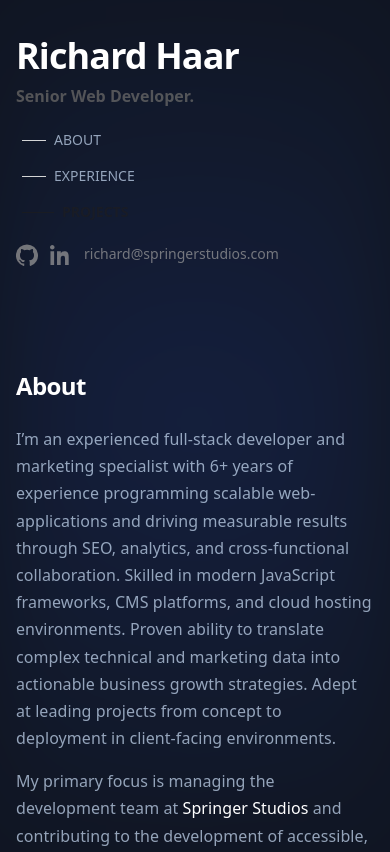
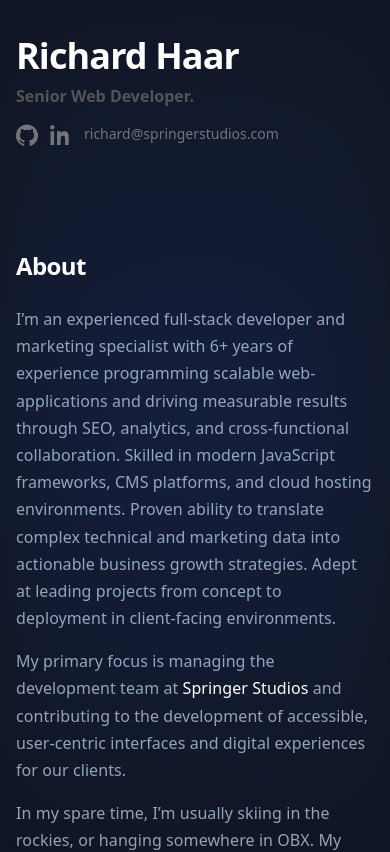
Before and after one commit to itsrichardhaar/Dev-Portfolio-II, a Next.js app: page / in a window 390 px wide. Shown: the top 852 px of the page. Built offline with nearby package versions, Linux system fonts and the light colour scheme.

Commit message:
Hide nav on mobile

```diff
--- a/components/LeftSticky.tsx
+++ b/components/LeftSticky.tsx
@@ -37,7 +37,7 @@ export default function LeftSticky({
       </div>
 
       {/* Scrollspy nav — visible on mobile, same styling on desktop */}
-      <nav className="mt-1 lg:mt-[3.75rem]"> {/* replaces mt-15 */}
+      <nav className="hidden lg:block lg:mt-[3.75rem]"> {/* replaces mt-15 */}
         <ul className="space-y-1 lg:space-y-2">
           {sections.map((s) => (
             <li key={s.id}>
```
